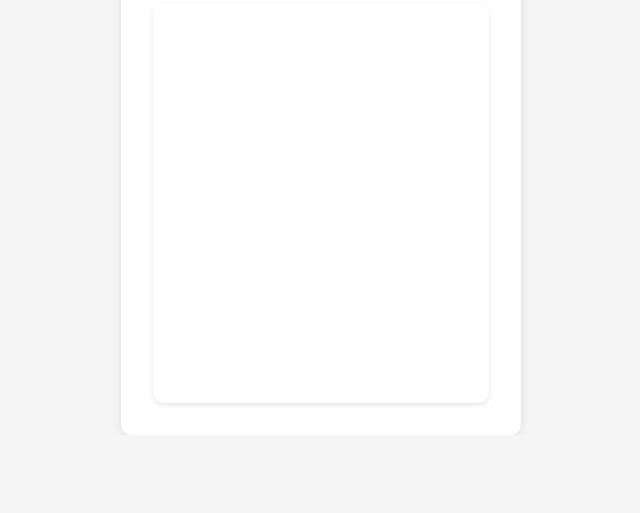
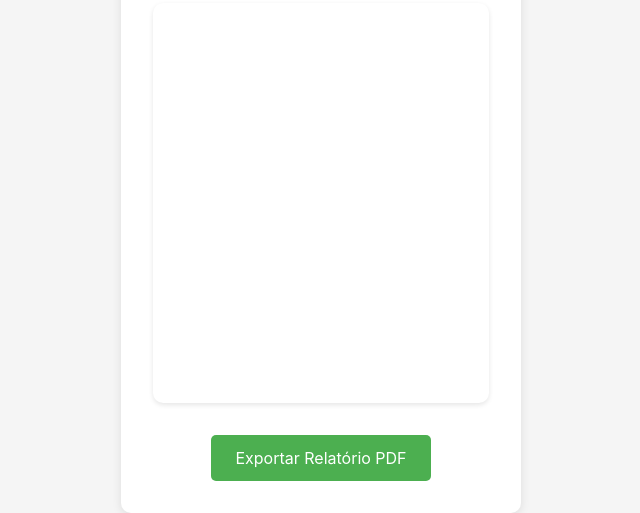
Before and after one commit to danilomassoni/site-pessoal, a plain HTML site: page projetos/previsao-rendimento/index.html in a window 1280 px wide. Shown: the part 723-1236 px from the top of the page, without its empty margins (319-959 px from the left). Before the commit the page ends 1158 px from the top, so only its background shows below. Drawn offline with nearby package versions, Linux system fonts and the light colour scheme.

Commit message:
Adicionando a opção de Exportar PDF

```diff
--- a/projetos/previsao-rendimento/index.html
+++ b/projetos/previsao-rendimento/index.html
@@ -6,6 +6,8 @@
     <title>Previsão de Rendimento Escolar</title>
     <link rel="stylesheet" href="style.css">
     <script src="https://cdn.jsdelivr.net/npm/chart.js"></script>
+    <script src="https://cdnjs.cloudflare.com/ajax/libs/jspdf/2.5.1/jspdf.umd.min.js"></script>
+    <script src="https://cdnjs.cloudflare.com/ajax/libs/html2canvas/1.4.1/html2canvas.min.js"></script>
 </head>
 <body>
     <div class="container">
@@ -51,6 +53,9 @@
                 <canvas id="graficoFrequencia" width="400" height="200"></canvas>
             </div>
         </div>
+        <div class="acoes-container">
+            <button onclick="exportarPDF()" class="export-btn">Exportar Relatório PDF</button>
+        </div>
     </div>
     <script src="script.js"></script>
 </body>
--- a/projetos/previsao-rendimento/script.js
+++ b/projetos/previsao-rendimento/script.js
@@ -169,6 +169,7 @@ function calcular() {
 
     document.getElementById('resultado').innerHTML = mensagem;
     document.getElementById('resultado').classList.remove('hidden');
+    document.querySelector('.graficos-container').style.display = 'flex';
 
     atualizarGraficos(mediaAtual, notaMinimaNecessaria, notaIdealNecessaria, frequenciaMedia, frequenciaNecessaria);
 }
@@ -350,3 +351,98 @@ function atualizarGraficos(notaAtual, notaMinima, notaIdeal, frequenciaMedia, fr
         }
     });
 }
+
+function exportarPDF() {
+    const { jsPDF } = window.jspdf;
+
+    // Criar elemento temporário para o relatório
+    const relatorio = document.createElement('div');
+    relatorio.style.width = '600px';
+    relatorio.style.padding = '20px';
+    relatorio.style.backgroundColor = 'white';
+
+    // Adicionar conteúdo ao relatório
+    relatorio.innerHTML = `
+        <div style="text-align: center; margin-bottom: 20px;">
+            <h2 style="color: #333;">Relatório de Rendimento Escolar</h2>
+            <p style="color: #666;">Data: ${new Date().toLocaleDateString()}</p>
+        </div>
+        <div style="margin-bottom: 20px;">
+            ${document.getElementById('resultado').innerHTML}
+        </div>
+    `;
+
+    document.body.appendChild(relatorio);
+
+    // Criar o PDF
+    const doc = new jsPDF('p', 'pt', 'a4');
+    const pageWidth = doc.internal.pageSize.getWidth();
+    const pageHeight = doc.internal.pageSize.getHeight();
+
+    // Configurações para os gráficos - dimensões reduzidas
+    const chartWidth = 600;
+    const chartHeight = 300;
+    const graficoNotas = document.getElementById('graficoNotas');
+    const graficoFreq = document.getElementById('graficoFrequencia');
+
+    // Ajustar temporariamente o tamanho dos gráficos
+    graficoNotas.style.width = chartWidth + 'px';
+    graficoNotas.style.height = chartHeight + 'px';
+    graficoFreq.style.width = chartWidth + 'px';
+    graficoFreq.style.height = chartHeight + 'px';
+
+    // Capturar o conteúdo em canvas
+    html2canvas(relatorio, {
+        scale: 2,
+        useCORS: true,
+        logging: false
+    }).then(canvas => {
+        // Adicionar o relatório
+        const imgData = canvas.toDataURL('image/jpeg', 1.0);
+        const relatorioHeight = Math.min(canvas.height * (pageWidth / canvas.width), pageHeight - 40);
+        const marginX = (pageWidth - (pageWidth - 80)) / 2; // Centralizar horizontalmente
+        doc.addImage(imgData, 'JPEG', marginX, 20, pageWidth - 80, relatorioHeight);
+
+        // Capturar e adicionar os gráficos
+        html2canvas(graficoNotas, {
+            scale: 2,
+            useCORS: true,
+            logging: false
+        }).then(canvasNotas => {
+            doc.addPage();
+            const notasData = canvasNotas.toDataURL('image/jpeg', 1.0);
+            const graphHeight = (pageWidth - 80) * (chartHeight / chartWidth);
+            const graphY = (pageHeight - (graphHeight * 2 + 40)) / 2; // Centralizar verticalmente
+            doc.addImage(notasData, 'JPEG', marginX, graphY, pageWidth - 80, graphHeight);
+
+            html2canvas(graficoFreq, {
+                scale: 2,
+                useCORS: true,
+                logging: false
+            }).then(canvasFreq => {
+                const freqData = canvasFreq.toDataURL('image/jpeg', 1.0);
+                doc.addImage(freqData, 'JPEG', marginX, graphY + graphHeight + 40, pageWidth - 80, graphHeight);
+
+                // Restaurar tamanhos originais dos gráficos
+                graficoNotas.style.width = '';
+                graficoNotas.style.height = '';
+                graficoFreq.style.width = '';
+                graficoFreq.style.height = '';
+
+                // Salvar o PDF
+                doc.save('relatorio-rendimento-escolar.pdf');
+                document.body.removeChild(relatorio);
+            });
+        });
+    }).catch(error => {
+        // Restaurar tamanhos originais em caso de erro
+        graficoNotas.style.width = '';
+        graficoNotas.style.height = '';
+        graficoFreq.style.width = '';
+        graficoFreq.style.height = '';
+
+        console.error('Erro ao gerar PDF:', error);
+        alert('Erro ao gerar o PDF. Por favor, tente novamente.');
+        document.body.removeChild(relatorio);
+    });
+}
--- a/projetos/previsao-rendimento/style.css
+++ b/projetos/previsao-rendimento/style.css
@@ -230,3 +230,29 @@ select, input {
     width: 100%;
     height: 400px;
 }
+
+.acoes-container {
+    margin-top: 2rem;
+    text-align: center;
+}
+
+.export-btn {
+    background-color: #4CAF50;
+    color: white;
+    padding: 0.8rem 1.5rem;
+    border: none;
+    border-radius: 5px;
+    cursor: pointer;
+    font-size: 1rem;
+    transition: background-color 0.3s ease;
+}
+
+.export-btn:hover {
+    background-color: #45a049;
+}
+
+@media print {
+    .export-btn {
+        display: none;
+    }
+}
```
